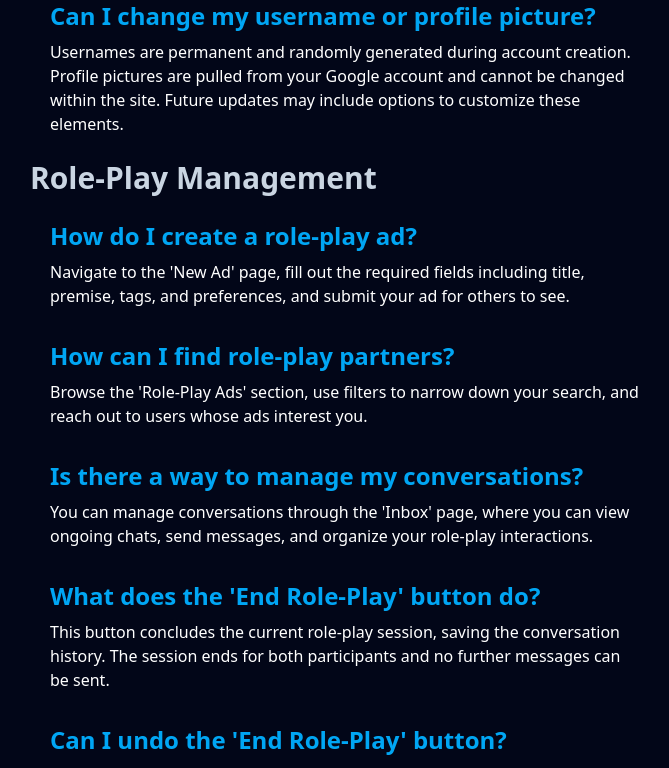
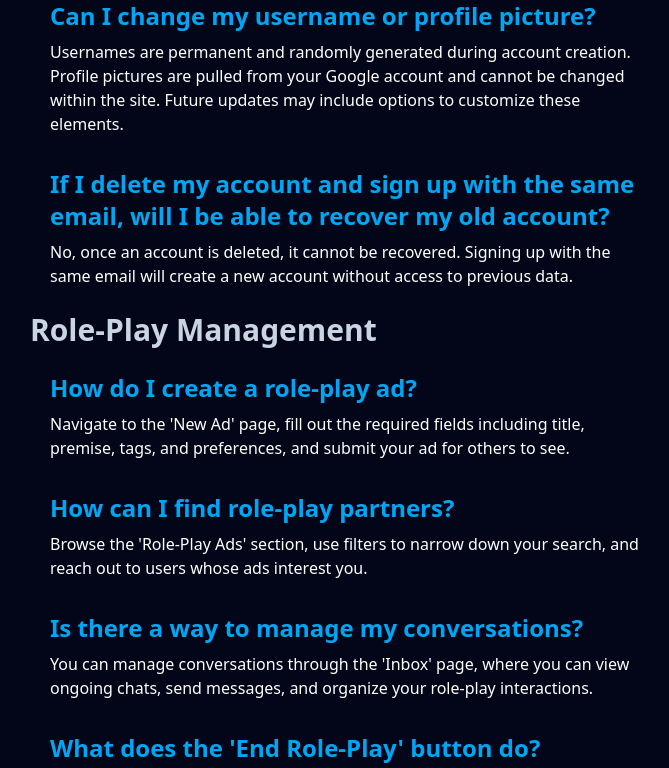
Before and after one commit to Hairum-Qureshi/story-roleplay-app, a React (Vite) app in the folder apps/frontend/: page /faq in a window 1280 px wide. Shown: the part 1240-2008 px from the top of the page, without its empty margins (186-855 px from the left). Built offline with nearby package versions, Linux system fonts and the light colour scheme; no server answers.

Commit message:
added another FAQ

```diff
--- a/apps/frontend/src/pages/FAQ.tsx
+++ b/apps/frontend/src/pages/FAQ.tsx
@@ -82,6 +82,12 @@ export default function FAQ() {
           question: "Can I change my username or profile picture?",
           answer:
             "Usernames are permanent and randomly generated during account creation. Profile pictures are pulled from your Google account and cannot be changed within the site. Future updates may include options to customize these elements.",
+        },
+        {
+          question:
+            "If I delete my account and sign up with the same email, will I be able to recover my old account?",
+          answer:
+            "No, once an account is deleted, it cannot be recovered. Signing up with the same email will create a new account without access to previous data.",
         },
       ],
     },
```
